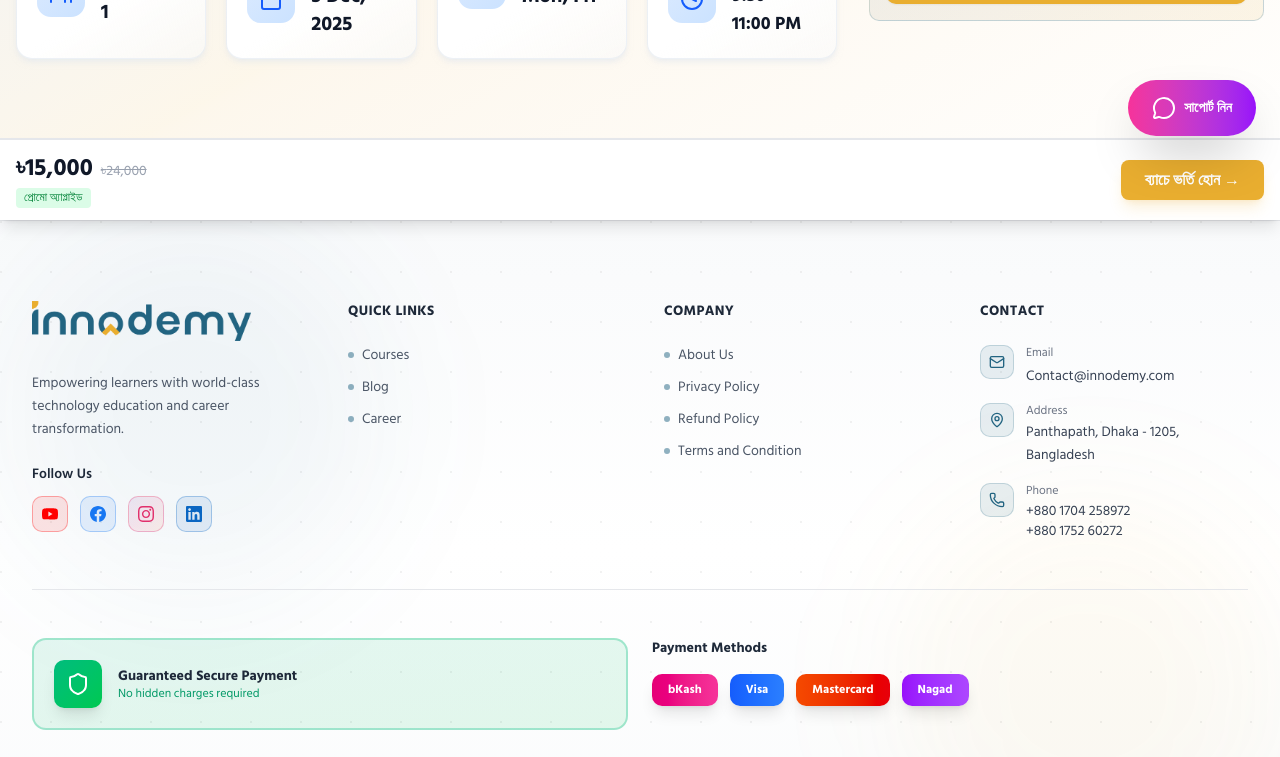
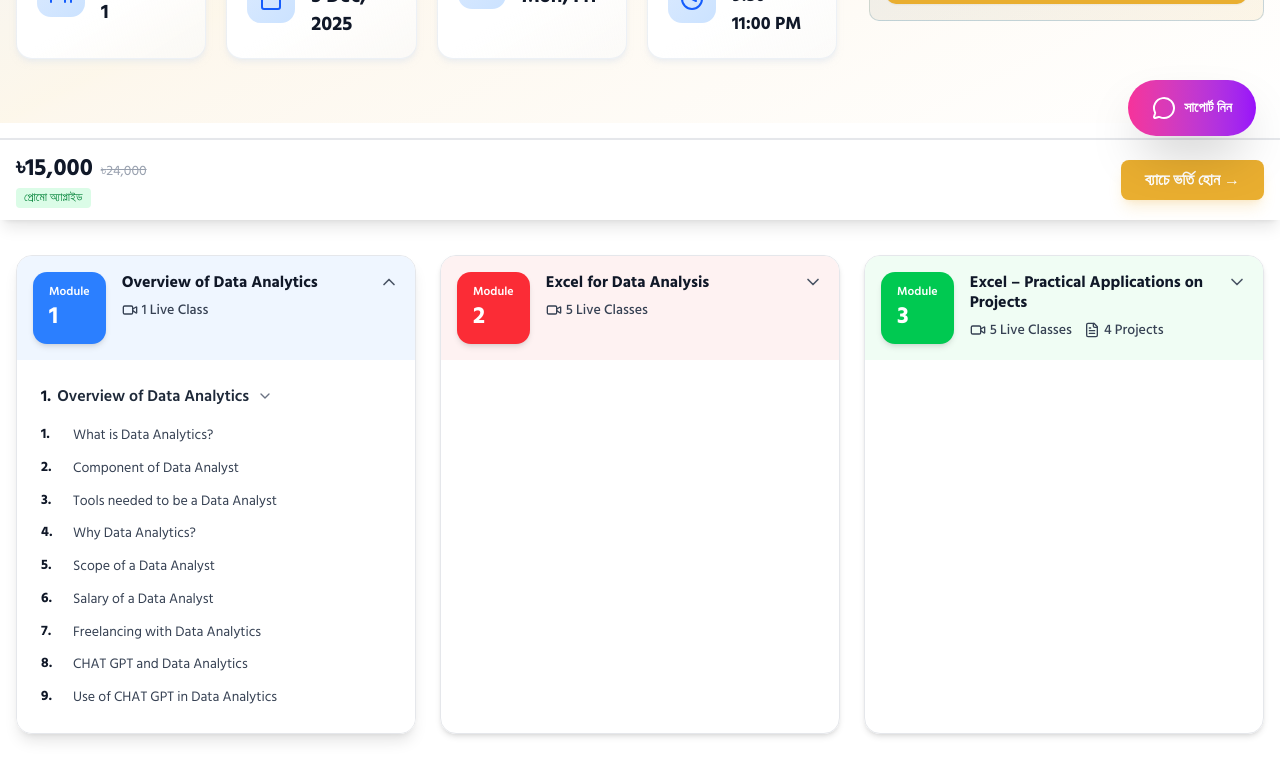
Before and after one commit to mehrabhossain1/innodemmy-frontend, a Next.js app: page /courses/innodemy-clinical-research-mastery-program in a window 1280 px wide. Shown: the part 580-1337 px from the top of the page. Built offline with nearby package versions, Linux system fonts and the light colour scheme.

Commit message:
feat: Add CourseModule component to Clinical Research Mastery Program page and adjust layout for improved user experience and organization

```diff
--- a/app/courses/innodemy-clinical-research-mastery-program/components/ClinicalResearchHeroSection.tsx
+++ b/app/courses/innodemy-clinical-research-mastery-program/components/ClinicalResearchHeroSection.tsx
@@ -25,6 +25,7 @@ export default function ClinicalResearchHeroSection({
     onVideoClick,
 }: ClinicalResearchHeroSectionProps) {
     return (
+        <div className="bg-gradient-to-br from-primary/10 via-secondary/10 to-white ">
             <div className="container mx-auto px-4 py-16 max-w-7xl">
                 <div className="grid lg:grid-cols-3 gap-8">
                     {/* Left: Course Info - 2 columns */}
@@ -137,5 +138,6 @@ export default function ClinicalResearchHeroSection({
                     </div>
                 </div>
             </div>
+        </div>
     );
 }
--- /dev/null
+++ b/app/courses/innodemy-clinical-research-mastery-program/components/CourseModule.tsx
@@ -0,0 +1,222 @@
+"use client";
+import { ChevronDown, Video, FileText } from "lucide-react";
+import { useState } from "react";
+
+interface Topic {
+    id: number;
+    title: string;
+}
+
+interface Module {
+    id: number;
+    number: number;
+    title: string;
+    liveClasses: number;
+    projects?: number;
+    color: string;
+    bgColor: string;
+    lightBgColor: string;
+    topics: Topic[];
+}
+
+const modules: Module[] = [
+    {
+        id: 1,
+        number: 1,
+        title: "Overview of Data Analytics",
+        liveClasses: 1,
+        color: "bg-blue-500",
+        bgColor: "bg-blue-50",
+        lightBgColor: "bg-blue-100",
+        topics: [
+            { id: 1, title: "What is Data Analytics?" },
+            { id: 2, title: "Component of Data Analyst" },
+            { id: 3, title: "Tools needed to be a Data Analyst" },
+            { id: 4, title: "Why Data Analytics?" },
+            { id: 5, title: "Scope of a Data Analyst" },
+            { id: 6, title: "Salary of a Data Analyst" },
+            { id: 7, title: "Freelancing with Data Analytics" },
+            { id: 8, title: "CHAT GPT and Data Analytics" },
+            { id: 9, title: "Use of CHAT GPT in Data Analytics" },
+        ],
+    },
+    {
+        id: 2,
+        number: 2,
+        title: "Excel for Data Analysis",
+        liveClasses: 5,
+        color: "bg-red-500",
+        bgColor: "bg-red-50",
+        lightBgColor: "bg-red-100",
+        topics: [],
+    },
+    {
+        id: 3,
+        number: 3,
+        title: "Excel – Practical Applications on Projects",
+        liveClasses: 5,
+        projects: 4,
+        color: "bg-green-500",
+        bgColor: "bg-green-50",
+        lightBgColor: "bg-green-100",
+        topics: [],
+    },
+    {
+        id: 4,
+        number: 4,
+        title: "AI for Data Analytics",
+        liveClasses: 3,
+        color: "bg-amber-500",
+        bgColor: "bg-amber-50",
+        lightBgColor: "bg-amber-100",
+        topics: [],
+    },
+    {
+        id: 5,
+        number: 5,
+        title: "Power BI Fundamentals",
+        liveClasses: 6,
+        color: "bg-purple-500",
+        bgColor: "bg-purple-50",
+        lightBgColor: "bg-purple-100",
+        topics: [],
+    },
+    {
+        id: 6,
+        number: 6,
+        title: "Power BI Hands-on Projects",
+        liveClasses: 5,
+        projects: 2,
+        color: "bg-teal-500",
+        bgColor: "bg-teal-50",
+        lightBgColor: "bg-teal-100",
+        topics: [],
+    },
+];
+
+export default function CourseModule() {
+    const [expandedModule, setExpandedModule] = useState<number | null>(1);
+
+    const toggleModule = (moduleId: number) => {
+        setExpandedModule(expandedModule === moduleId ? null : moduleId);
+    };
+
+    return (
+        <div className="container mx-auto px-4 py-16 max-w-7xl">
+            <div className="mb-8">
+                <h2 className="text-3xl font-bold text-gray-900">
+                    Course Module
+                </h2>
+            </div>
+
+            <div className="grid grid-cols-1 md:grid-cols-2 lg:grid-cols-3 gap-6">
+                {modules.map((module) => (
+                    <div
+                        key={module.id}
+                        className={`rounded-2xl border border-gray-200 overflow-hidden transition-all duration-300 ${
+                            expandedModule === module.id
+                                ? "shadow-lg"
+                                : "shadow-md hover:shadow-lg"
+                        }`}
+                    >
+                        {/* Module Header */}
+                        <div
+                            className={`${module.bgColor} p-4 cursor-pointer`}
+                            onClick={() => toggleModule(module.id)}
+                        >
+                            <div className="flex items-start gap-4">
+                                {/* Module Number Badge */}
+                                <div
+                                    className={`${module.color} text-white rounded-xl px-4 py-3 flex-shrink-0 shadow-md`}
+                                >
+                                    <div className="text-xs font-semibold">
+                                        Module
+                                    </div>
+                                    <div className="text-2xl font-bold">
+                                        {module.number}
+                                    </div>
+                                </div>
+
+                                {/* Module Info */}
+                                <div className="flex-1 min-w-0">
+                                    <h3 className="font-bold text-gray-900 mb-2 text-base leading-tight">
+                                        {module.title}
+                                    </h3>
+                                    <div className="flex items-center gap-3 text-sm text-gray-700">
+                                        <div className="flex items-center gap-1">
+                                            <Video className="w-4 h-4" />
+                                            <span className="font-medium">
+                                                {module.liveClasses} Live Class
+                                                {module.liveClasses > 1
+                                                    ? "es"
+                                                    : ""}
+                                            </span>
+                                        </div>
+                                        {module.projects && (
+                                            <div className="flex items-center gap-1">
+                                                <FileText className="w-4 h-4" />
+                                                <span className="font-medium">
+                                                    {module.projects} Project
+                                                    {module.projects > 1
+                                                        ? "s"
+                                                        : ""}
+                                                </span>
+                                            </div>
+                                        )}
+                                    </div>
+                                </div>
+
+                                {/* Chevron Icon */}
+                                <div className="flex-shrink-0">
+                                    <ChevronDown
+                                        className={`w-5 h-5 text-gray-600 transition-transform duration-300 ${
+                                            expandedModule === module.id
+                                                ? "rotate-180"
+                                                : ""
+                                        }`}
+                                    />
+                                </div>
+                            </div>
+                        </div>
+
+                        {/* Module Content - Topics */}
+                        {expandedModule === module.id &&
+                            module.topics.length > 0 && (
+                                <div className="bg-white p-6">
+                                    <div className="mb-3">
+                                        <div className="flex items-center gap-2 mb-4">
+                                            <div className="flex items-center gap-1.5">
+                                                <span className="font-bold text-gray-900">
+                                                    {module.number}.
+                                                </span>
+                                                <span className="font-semibold text-gray-800">
+                                                    {module.title}
+                                                </span>
+                                            </div>
+                                            <ChevronDown className="w-4 h-4 text-gray-500" />
+                                        </div>
+                                    </div>
+
+                                    <div className="space-y-2.5">
+                                        {module.topics.map((topic) => (
+                                            <div
+                                                key={topic.id}
+                                                className="flex items-start gap-3 text-sm text-gray-700 hover:text-gray-900 transition-colors"
+                                            >
+                                                <span className="font-bold text-gray-900 min-w-[20px]">
+                                                    {topic.id}.
+                                                </span>
+                                                <span className="leading-relaxed">
+                                                    {topic.title}
+                                                </span>
+                                            </div>
+                                        ))}
+                                    </div>
+                                </div>
+                            )}
+                    </div>
+                ))}
+            </div>
+        </div>
+    );
+}
--- a/app/courses/innodemy-clinical-research-mastery-program/page.tsx
+++ b/app/courses/innodemy-clinical-research-mastery-program/page.tsx
@@ -2,6 +2,7 @@
 import { useState } from "react";
 import ClinicalResearchHeroSection from "@/app/courses/innodemy-clinical-research-mastery-program/components/ClinicalResearchHeroSection";
 import StickyEnrollmentBar from "@/components/course/StickyEnrollmentBar";
+import CourseModule from "./components/CourseModule";
 
 const InnodemyClinicalResearchMasteryProgram = () => {
     const [isVideoPlaying, setIsVideoPlaying] = useState(false);
@@ -27,7 +28,7 @@ const InnodemyClinicalResearchMasteryProgram = () => {
     };
 
     return (
-        <div className="bg-gradient-to-br from-primary/10 via-secondary/10 to-white pb-24">
+        <div className="pb-24">
             {/* Video Modal */}
             {isVideoPlaying && (
                 <div className="fixed inset-0 bg-black/80 z-50 flex items-center justify-center p-4">
@@ -63,6 +64,9 @@ const InnodemyClinicalResearchMasteryProgram = () => {
                 onVideoClick={() => setIsVideoPlaying(true)}
             />
 
+            {/* Course Module */}
+            <CourseModule />
+
             {/* Sticky Bottom Bar */}
             <StickyEnrollmentBar
                 price={courseData.price}
```
Lines whose indentation alone changed are shown as unchanged.
